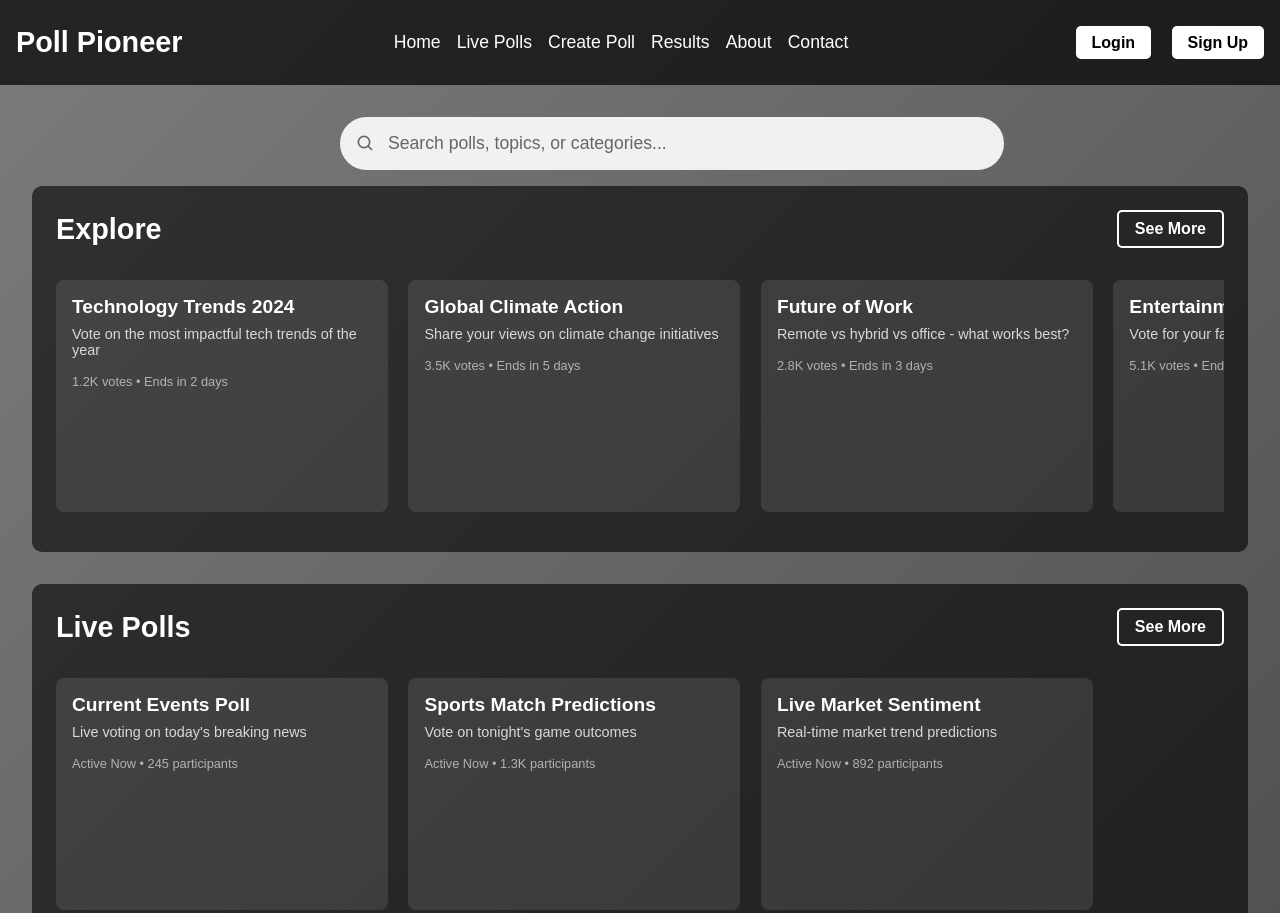
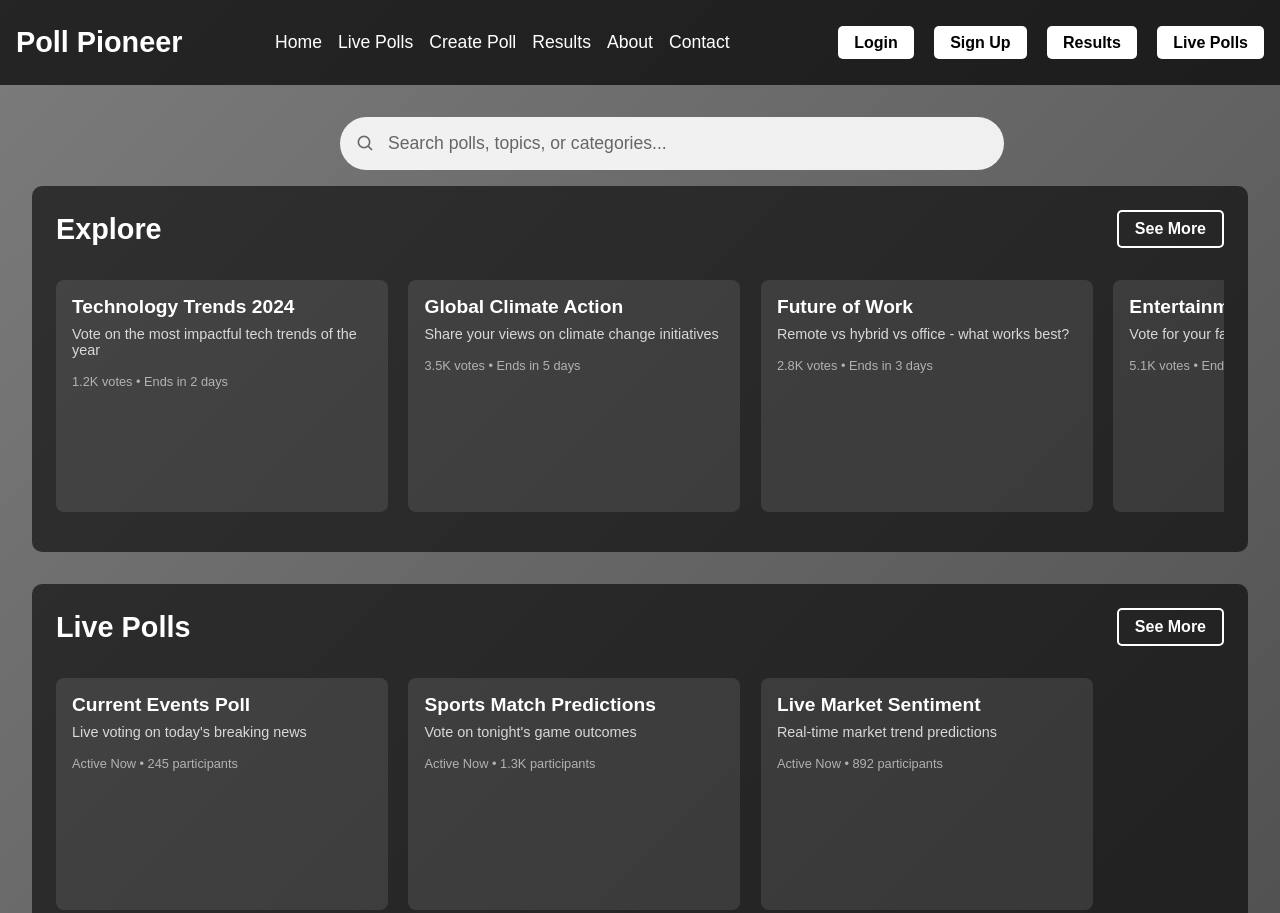
Before and after one commit to AndreAyiku/Poll-Pioneer, a plain HTML site: page home.html in a window 1280 px wide. Shown: the top 913 px of the page. Drawn offline with nearby package versions, Linux system fonts and the light colour scheme.

Commit message:
Updated home.html

```diff
--- a/home.html
+++ b/home.html
@@ -233,6 +233,8 @@
             <div class="auth-buttons">
                 <a href="teamLogin.html">Login</a>
                 <a href="team signup.html">Sign Up</a>
+                <a href="results.html">Results</a>
+                <a href="live_polls.html">Live Polls</a>
             </div>
         </header>
         <div class="search-container">
```
